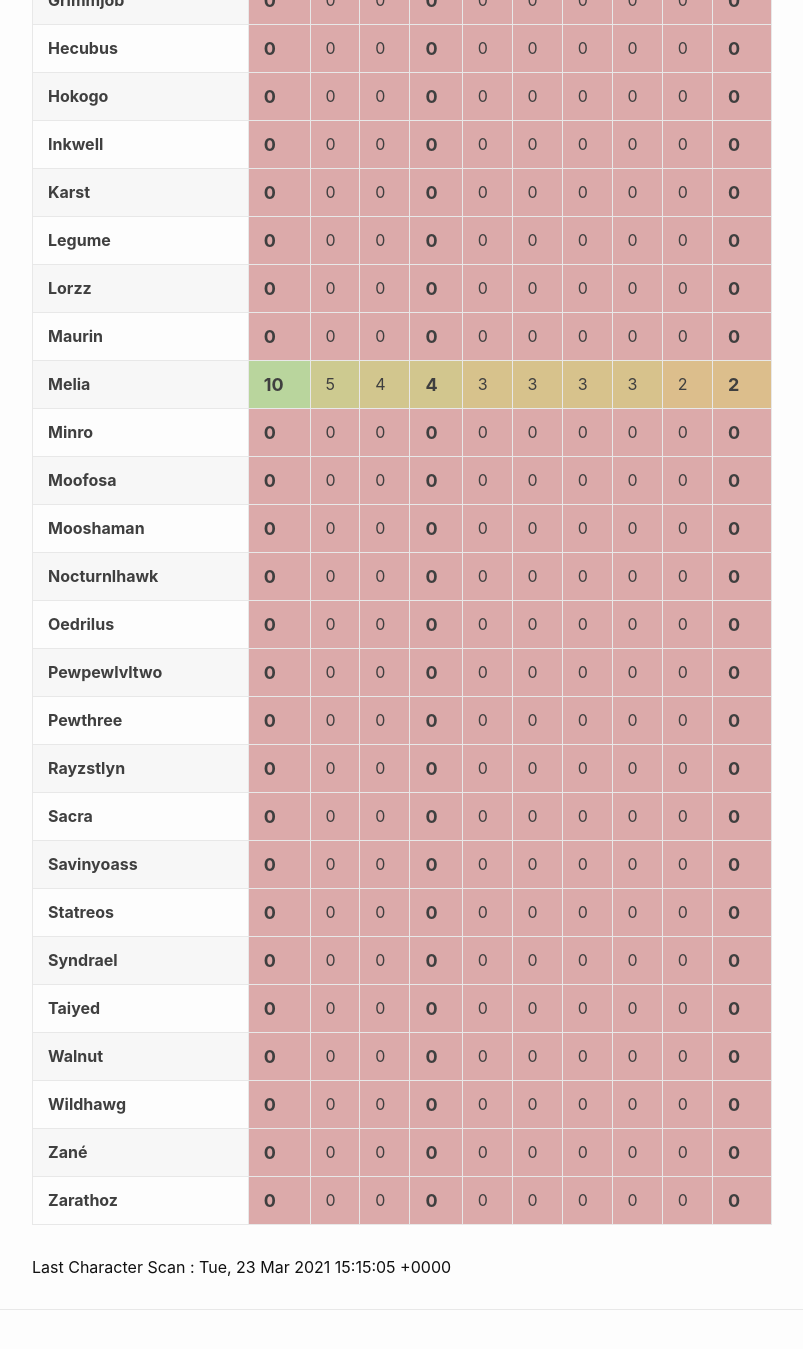
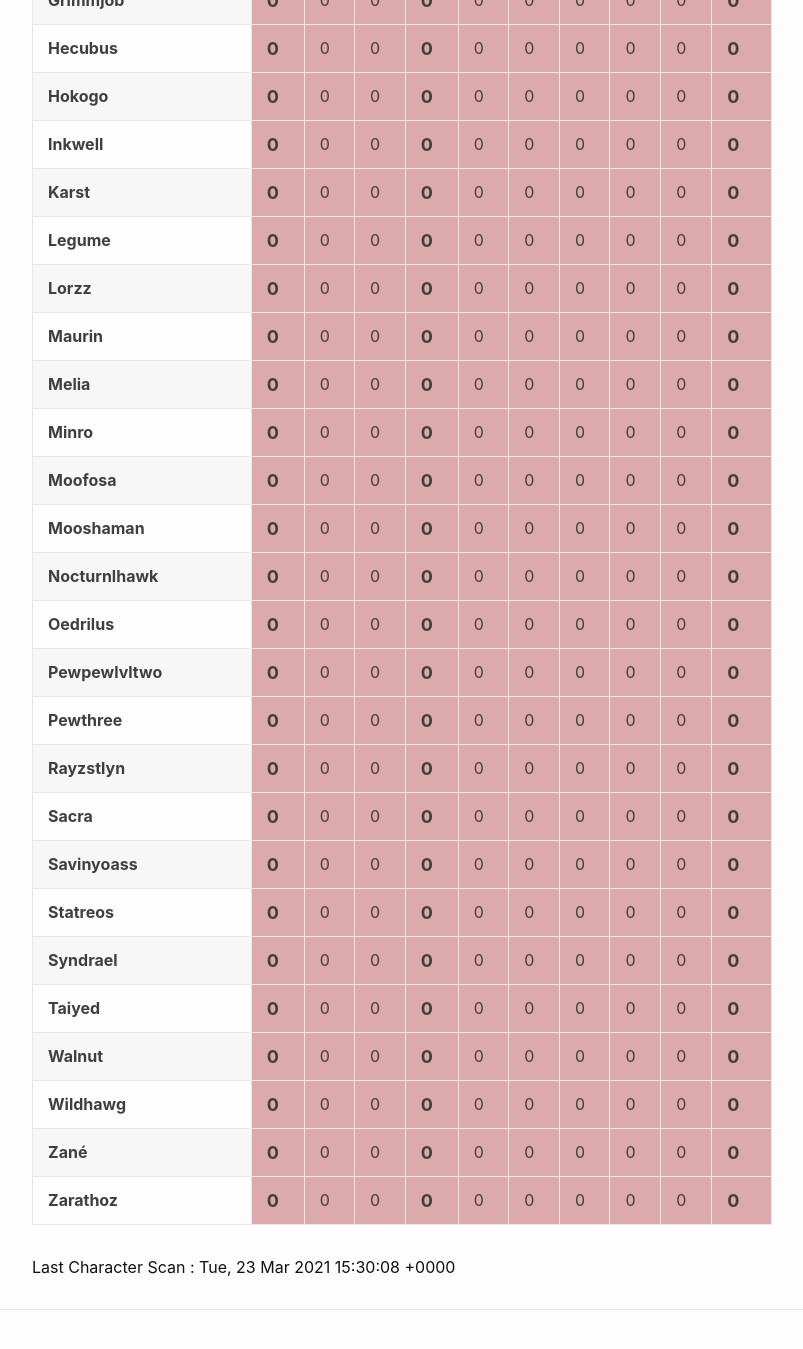
Before and after one commit to eldertribunal/keystonetracker, a Jekyll site: the page built from weekly.md, in a window 1280 px wide and 1400 px high, scrolled down 890 px. Shown: the top 1349 px of the window, without its empty margins (126-929 px from the left). Built offline with Jekyll 4.4.1, drawn with Linux system fonts in a browser that asks for light colours.

Commit message:
auto scan Tue Mar 23 15:31:03 UTC 2021

```diff
--- a/_data/scanned.json
+++ b/_data/scanned.json
@@ -1,3 +1,3 @@
 {
-  "timestamp": 1616512505
+  "timestamp": 1616513408
 }
--- a/_data/weekly.json
+++ b/_data/weekly.json
@@ -542,16 +542,16 @@
   {
     "name": "Melia",
     "dungeons": [
-      10,
-      5,
-      4,
-      4,
-      3,
-      3,
-      3,
-      3,
-      2,
-      2
+      0,
+      0,
+      0,
+      0,
+      0,
+      0,
+      0,
+      0,
+      0,
+      0
     ]
   }
 ]
```
